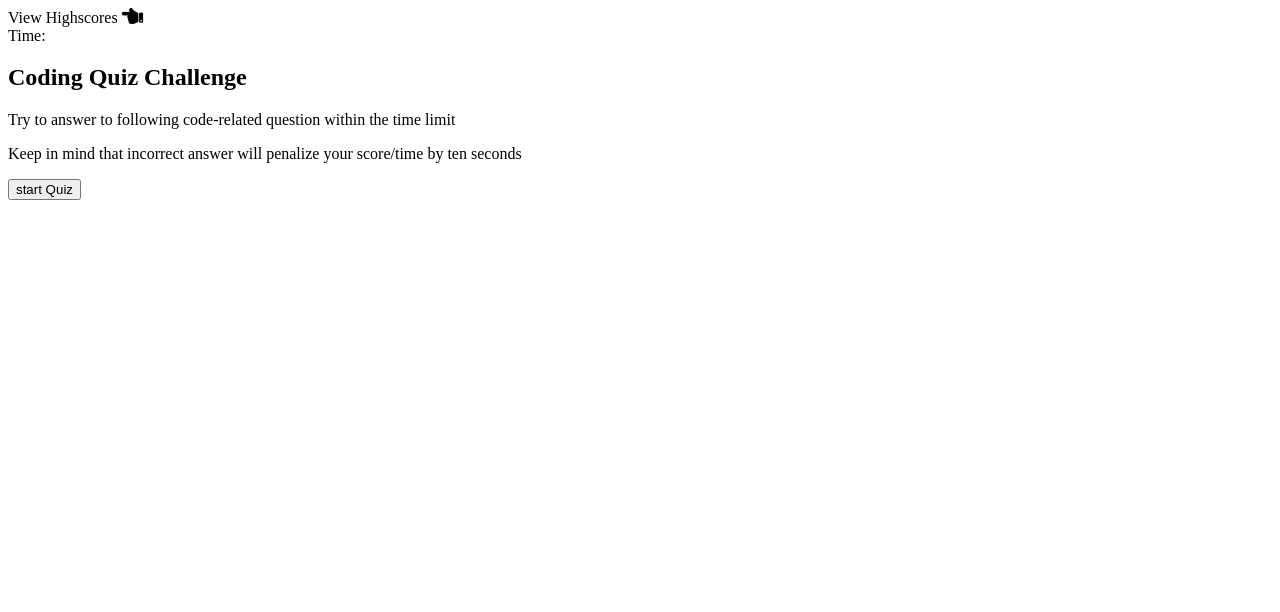
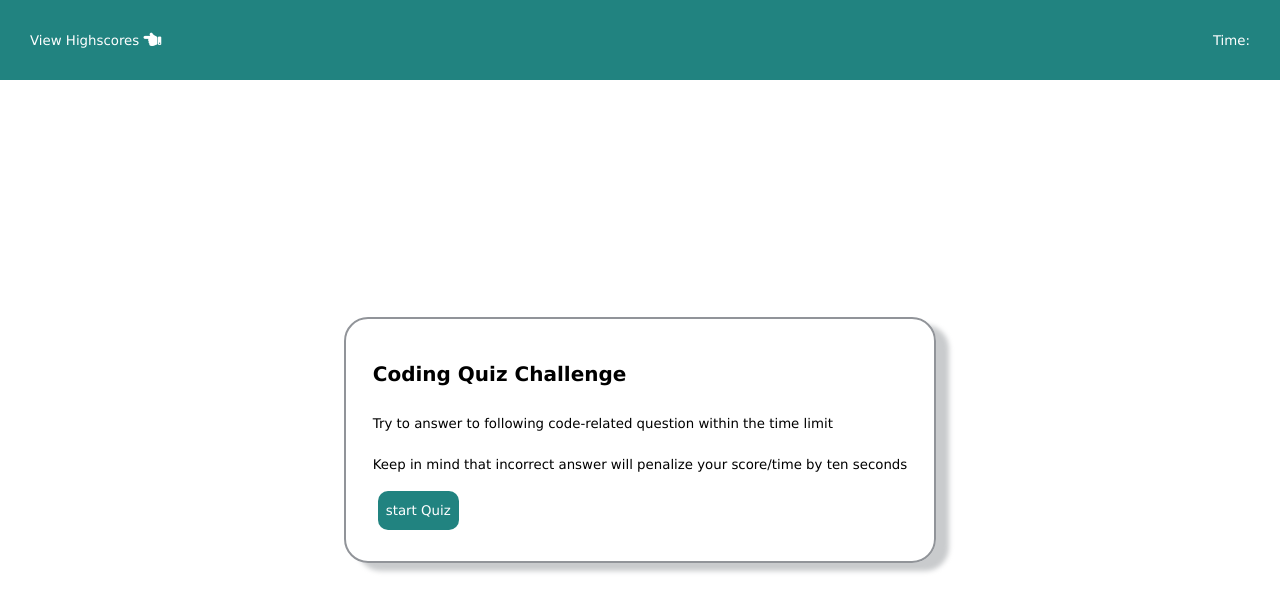
Before and after one commit to mohdzubairshafi/javascript-quiz, a plain HTML site: page index.html in a window 1280 px wide. Drawn offline with Linux system fonts and the light colour scheme; the site is published under a folder, as on GitHub Pages, so addresses that start at the root find nothing.

Commit message:
Update index.html

```diff
--- a/index.html
+++ b/index.html
@@ -5,9 +5,9 @@
     <meta charset="UTF-8">
     <meta http-equiv="X-UA-Compatible" content="IE=edge">
     <meta name="viewport" content="width=device-width, initial-scale=1.0">
-    <link rel="stylesheet" href="/assets/style.css">
+    <link rel="stylesheet" href="assets/style.css">
     <link rel="stylesheet" href="https://cdnjs.cloudflare.com/ajax/libs/font-awesome/5.15.3/css/all.min.css">
-    <link rel="shortcut icon" href="/assets/favicon.ico" type="image/x-icon">
+    <link rel="shortcut icon" href="assets/favicon.ico" type="image/x-icon">
     <title>JS-Quiz </title>
 </head>
 
```
